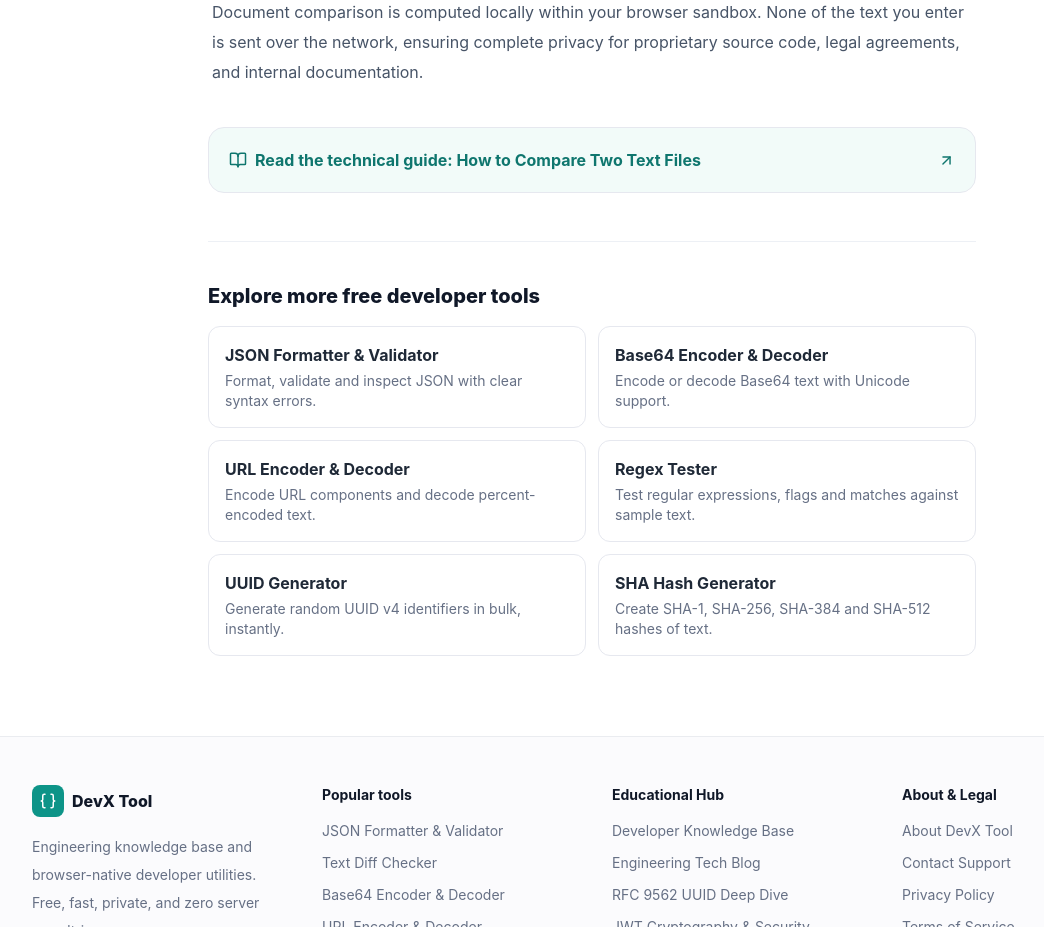
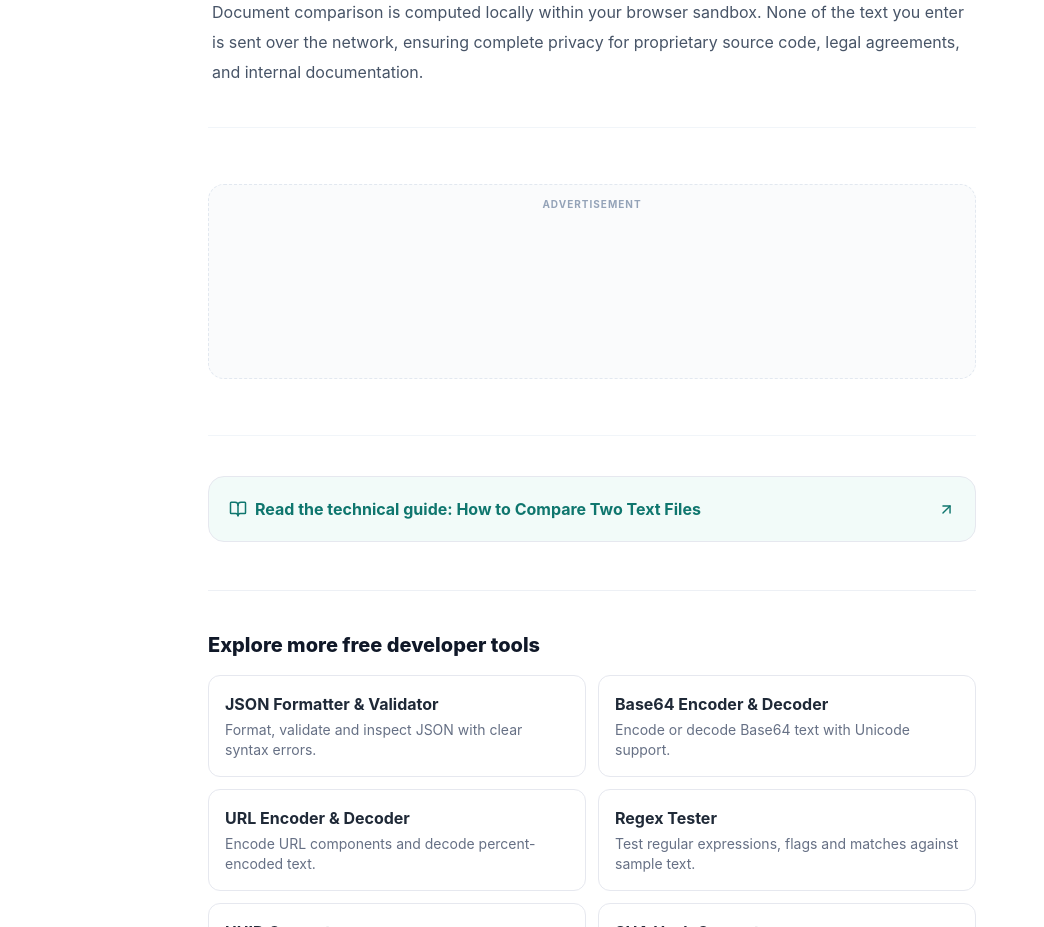
Before and after one commit to s03286711-hub/DEVTOOLS, a Next.js app: page /tools/text-diff in a window 1280 px wide. Shown: the part 1600-2527 px from the top of the page, without its empty margins (48-1092 px from the left). Built offline with nearby package versions, Linux system fonts and the light colour scheme; no server answers.

Commit message:
Add safe, policy-compliant AdSlot component with mandatory labels and generous layout clearance across tools, guides, and blog articles

```diff
--- /dev/null
+++ b/components/AdSlot.tsx
@@ -0,0 +1,50 @@
+'use client';
+
+import { useEffect, useRef } from 'react';
+
+interface AdSlotProps {
+  slotId?: string;
+  format?: 'auto' | 'rectangle' | 'horizontal';
+  className?: string;
+}
+
+export default function AdSlot({
+  slotId = '1234567890',
+  format = 'auto',
+  className = '',
+}: AdSlotProps) {
+  const adRef = useRef<HTMLDivElement>(null);
+
+  useEffect(() => {
+    try {
+      if (typeof window !== 'undefined') {
+        // @ts-expect-error Google AdSense global
+        (window.adsbygoogle = window.adsbygoogle || []).push({});
+      }
+    } catch {
+      // Ignore if AdSense script is blocked or not yet active during review
+    }
+  }, []);
+
+  return (
+    <div
+      ref={adRef}
+      className={`ad-container-safe my-10 w-full overflow-hidden rounded-2xl border border-dashed border-[#e2e8f0] bg-[#fafbfc] p-3 text-center ${className}`}
+      aria-label="Advertisement"
+    >
+      {/* Official AdSense label mandated by Google policies */}
+      <span className="mb-2 block text-[10px] font-bold uppercase tracking-widest text-[#94a3b8]">
+        Advertisement
+      </span>
+
+      <ins
+        className="adsbygoogle block"
+        style={{ display: 'block', minHeight: '90px' }}
+        data-ad-client="ca-pub-1887267392383699"
+        data-ad-slot={slotId}
+        data-ad-format={format}
+        data-full-width-responsive="true"
+      />
+    </div>
+  );
+}
--- a/components/GuideArticle.tsx
+++ b/components/GuideArticle.tsx
@@ -2,6 +2,7 @@ import Link from 'next/link';
 import type { ReactNode } from 'react';
 import { ArrowLeft, ArrowUpRight } from 'lucide-react';
 import { guides, tools, siteConfig } from '@/lib/site';
+import AdSlot from '@/components/AdSlot';
 
 export default function GuideArticle({
   slug,
@@ -114,6 +115,10 @@ export default function GuideArticle({
 
           <div className="mt-8">{children}</div>
 
+
+          {/* Safe in-content Ad slot: 32px vertical clearance */}
+          <AdSlot slotId="guide-bottom-content" format="auto" />
+
           <div className="my-10 rounded-2xl border border-[#e6e8ef] bg-[#f2fbf9] p-5">
             <h2 className="!mt-0">Try the related tool</h2>
             {tools
--- a/components/ToolShell.tsx
+++ b/components/ToolShell.tsx
@@ -2,6 +2,7 @@ import Link from 'next/link';
 import type { ReactNode } from 'react';
 import { ArrowLeft, ArrowUpRight, BookOpen, ShieldCheck } from 'lucide-react';
 import { tools, guides, siteConfig } from '@/lib/site';
+import AdSlot from '@/components/AdSlot';
 
 export default function ToolShell({
   slug,
@@ -124,6 +125,12 @@ export default function ToolShell({
 
           {children}
 
+
+          {/* Safe Ad Placement: Separated from Tool card and action buttons by 40px+ margin */}
+          <div className="my-10 border-t border-b border-[#f1f5f9] py-4">
+            <AdSlot slotId="tool-page-bottom" format="auto" />
+          </div>
+
           {guide && (
             <Link
               href={`/guides/${guide.slug}`}
--- a/components/blog/BlogLayout.tsx
+++ b/components/blog/BlogLayout.tsx
@@ -2,6 +2,7 @@ import Link from 'next/link';
 import type { ReactNode } from 'react';
 import { ArrowLeft, ArrowUpRight, BookOpen, Calendar, Clock, Tag, User, Wrench } from 'lucide-react';
 import { BlogPost, blogPosts } from '@/lib/blog';
+import AdSlot from '@/components/AdSlot';
 import { tools, guides, siteConfig } from '@/lib/site';
 
 export default function BlogLayout({
@@ -130,6 +131,12 @@ export default function BlogLayout({
           {/* Article Main Body */}
           <div className="mt-10">{children}</div>
 
+
+          {/* Safe In-Article Ad Placement */}
+          <div className="my-10">
+            <AdSlot slotId="blog-article-footer" format="auto" />
+          </div>
+
           {/* Cross-linking interactive block: Tool & Guide integration */}
           <div className="my-12 rounded-2xl border-2 border-[#8fd8cd] bg-[#f0fdfa] p-6 sm:p-8">
             <span className="text-xs font-black uppercase tracking-wider text-[#0f766e]">
```
